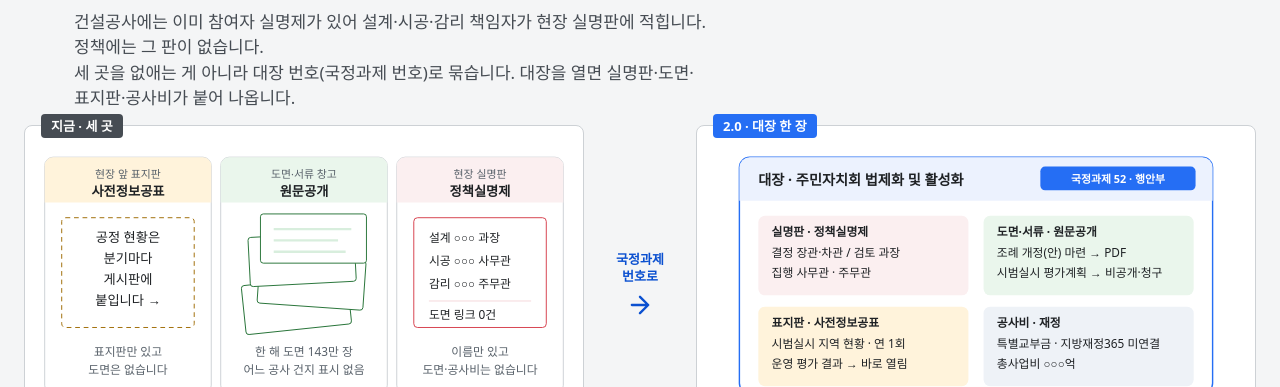
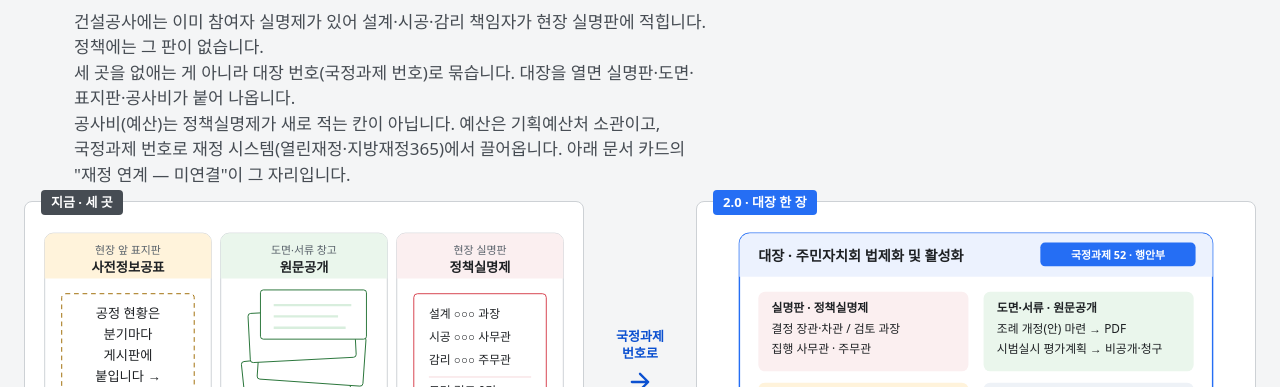
Before and after one commit to hosungseo/open-go-corpus, a website: page docs/policy2.html in a window 1280 px wide. Shown: the part 715-1102 px from the top of the page. Drawn offline with Linux system fonts and the light colour scheme; a web font is replaced by a local one.

Commit message:
docs(policy2): state that budget is linked from fiscal systems via the task number, not a card field
Co-Authored-By: Claude Fable 5.1 <noreply@anthropic.com>
Claude-Session: https://claude.ai/code/session_01TUF7RFUw4MQjg7DEHsXea4

```diff
--- a/docs/policy2.html
+++ b/docs/policy2.html
@@ -375,7 +375,7 @@ section.core .eyebrow{font-size:12px;letter-spacing:.1em;color:var(--ink-3);font
 
   <section class="core" id="idea">
     <h2>지금은 현장이 셋, 바꾸면 대장 한 장</h2>
-    <p>건설공사에는 이미 참여자 실명제가 있어 설계·시공·감리 책임자가 현장 실명판에 적힙니다. 정책에는 그 판이 없습니다.<br>세 곳을 없애는 게 아니라 대장 번호(국정과제 번호)로 묶습니다. 대장을 열면 실명판·도면·표지판·공사비가 붙어 나옵니다.</p>
+    <p>건설공사에는 이미 참여자 실명제가 있어 설계·시공·감리 책임자가 현장 실명판에 적힙니다. 정책에는 그 판이 없습니다.<br>세 곳을 없애는 게 아니라 대장 번호(국정과제 번호)로 묶습니다. 대장을 열면 실명판·도면·표지판·공사비가 붙어 나옵니다.<br>공사비(예산)는 정책실명제가 새로 적는 칸이 아닙니다. 예산은 기획예산처 소관이고, 국정과제 번호로 재정 시스템(열린재정·지방재정365)에서 끌어옵니다. 아래 문서 카드의 "재정 연계 — 미연결"이 그 자리입니다.</p>
     <div class="rn2"><div class="meta-grid">
       <div class="meta-card"><div class="meta-lab now">지금 · 세 곳</div><svg viewBox="0 0 560 310" xmlns="http://www.w3.org/2000/svg" role="img" aria-label="세 곳으로 흩어진 상태: 안내 표지판, 도면 창고, 현장 실명판">
   <defs><style>.t{font-family:inherit;fill:#1e2124}.s{fill:#58616a}.k{font-weight:700}</style></defs>
```
Also changed, not shown: docs/src/policy2.html (+1 -1 lines).
